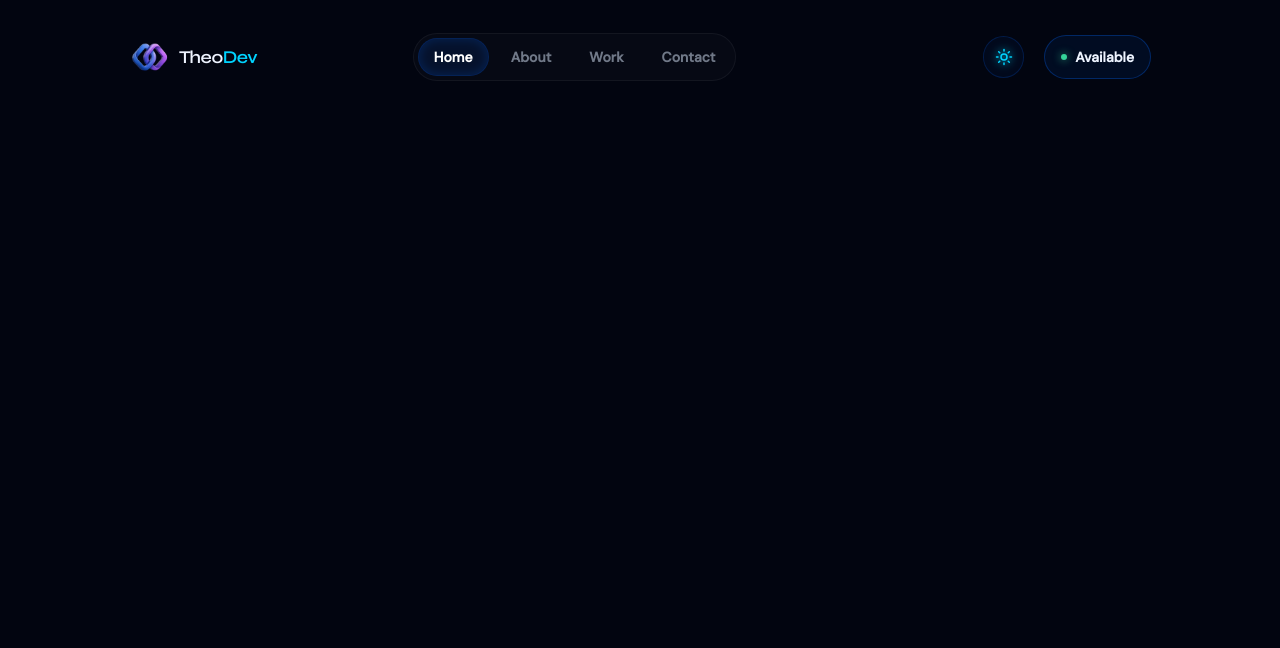
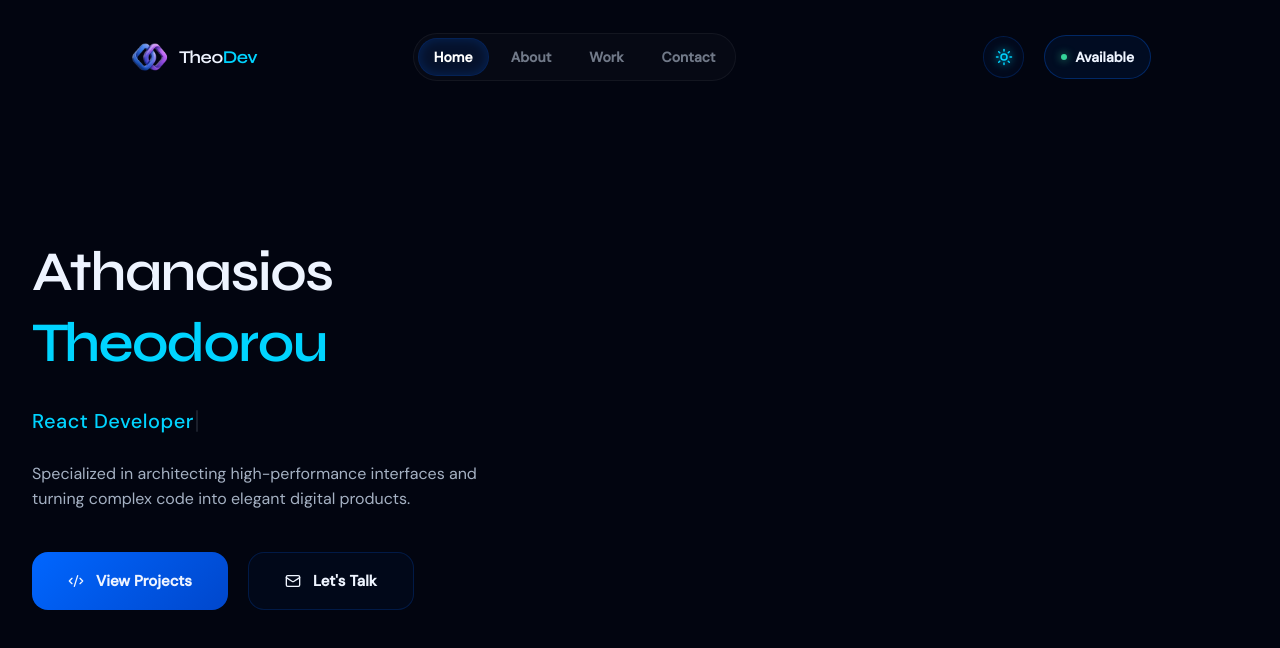
Before and after one commit to athanasios-theodorou/TheoDev-Portfolio, a React (Vite) app: page / in a window 1280 px wide. Shown: the top 648 px of the page. Built offline with nearby package versions, Linux system fonts and the light colour scheme.

Commit message:
feat(home): add delayed animation trigger to control home entrance timing

```diff
--- a/src/components/sections/Home/Home.jsx
+++ b/src/components/sections/Home/Home.jsx
@@ -1,14 +1,29 @@
+import { useState, useEffect } from "react";
+
 import { HomeContent } from "./subcomponents/HomeContent";
 
 import classes from "./Home.module.css";
 
+const ANIMATION_DELAY = 600;
+
 export const Home = () => {
+  const [shouldAnimate, setShouldAnimate] = useState(false);
+
+  // Small delay to ensure background/grid is visible first
+  useEffect(() => {
+    const animationDelayTimer = setTimeout(() => {
+      setShouldAnimate(true);
+    }, ANIMATION_DELAY);
+
+    return () => clearTimeout(animationDelayTimer);
+  }, []);
+
   return (
     <section id="home" className={classes["home-section"]}>
       <div className={classes["home-container"]}>
         <div className={classes["home-grid"]}>
           {/* COMPONENT 1 - LEFT CONTENT */}
-          <HomeContent />
+          <HomeContent shouldAnimate={shouldAnimate} />
           {/* COMPONENT 2 - RIGHT CONTENT */}
           <div></div>
         </div>
```
